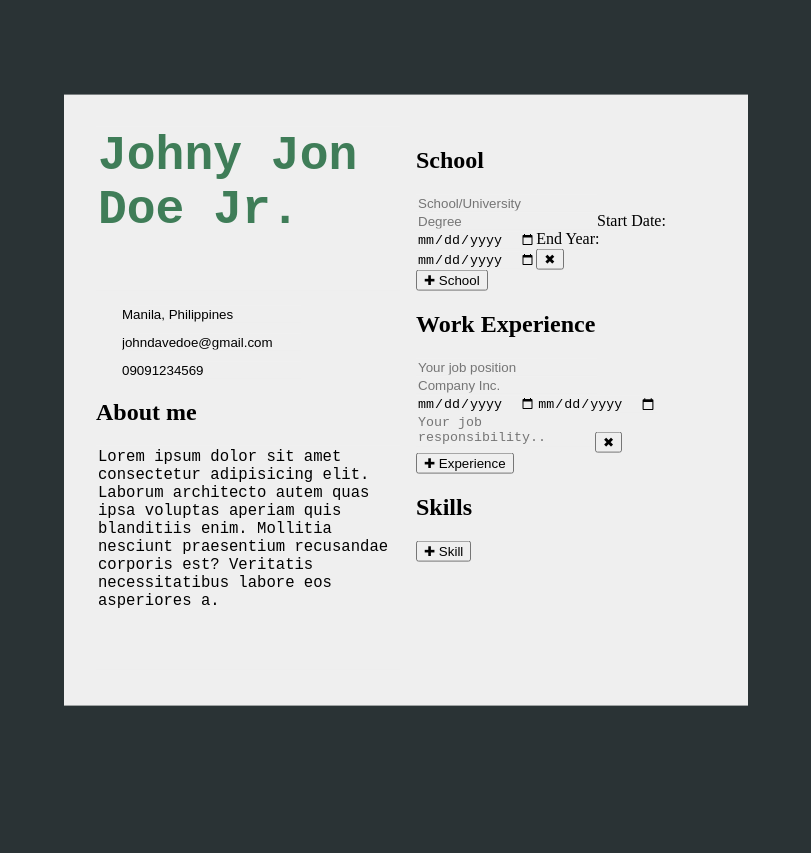
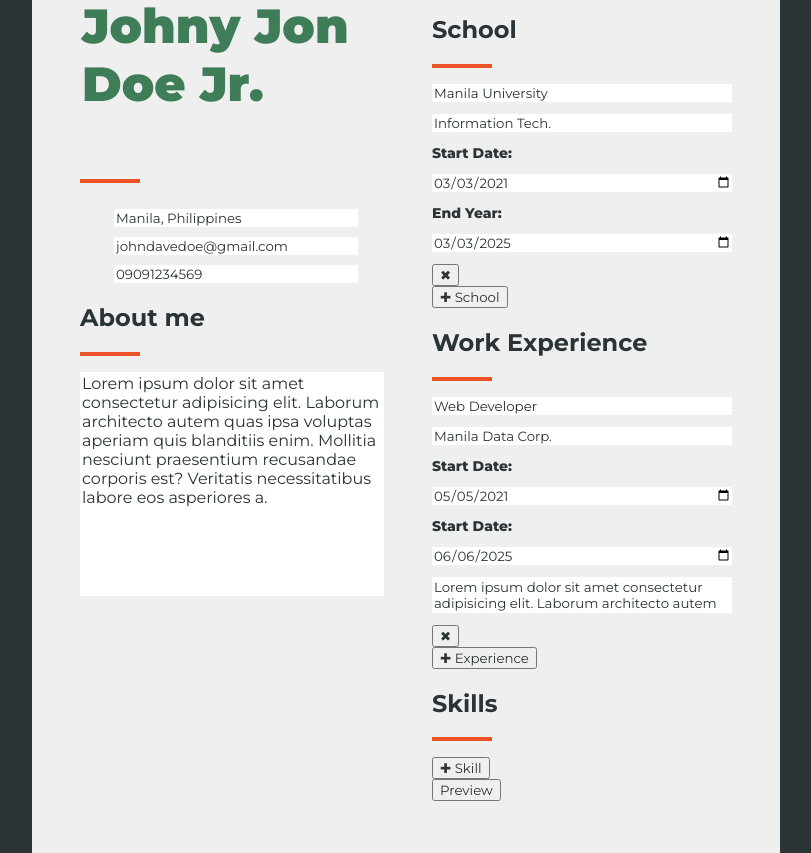
Before and after one commit to xxemat20xx/CV-App, a React (Vite) app: page / in a window 1280 px wide. Shown: the whole page, without its empty margins (234-1045 px from the left). Before the commit the page ends 800 px from the top, so only its background shows below. Built offline with nearby package versions, Linux system fonts and the light colour scheme; some icons are missing.

Commit message:
commit changes 032325

```diff
--- a/src/App.jsx
+++ b/src/App.jsx
@@ -1,9 +1,11 @@
-import { useState } from 'react';
+import { use, useState } from 'react';
 import Summary from './components/Summary';
 import Education from './components/Education';
 import PersonalDetails from './components/PersonalDetails'
 import WorkExperience from './components/WorkExperience';
 import Skills from './components/Skills';
+import PreviewCV from './components/PreviewCV';
+import boxicons from 'boxicons';
 function App() {
   // Handle Personal Info state
   const [personalInfo, setPersonalInfo] = useState({
@@ -24,10 +26,10 @@ function App() {
   // Handle education
   const [educationInfo, setEducationInfo] = useState([
     {
-    school: "",
-    degree: "",
-    startYear: "",
-    endYear: "",
+    school: "Manila University",
+    degree: "Information Tech.",
+    startYear: "2021-03-03",
+    endYear: "2025-03-03",
     }
     ]);
     const handleEducationChange = (updatedEducation) => {
@@ -35,14 +37,21 @@ function App() {
     }
     // Handle Work Experience
     const [workExpInfo, setWorkExpInfo] = useState([
-      {position: "", workplace: "", startYear: "", endYear: "", jobDescription: ""}
+      {position: "Web Developer", workplace: "Manila Data Corp.", startYear: "2021-05-05", endYear: "2025-06-06", jobDescription: "Lorem ipsum dolor sit amet consectetur adipisicing elit. Laborum architecto autem quas ipsa voluptas aperiam quis blanditiis enim. Mollitia nesciunt praesentium recusandae corporis est? Veritatis necessitatibus labore eos asperiores a."}
       ]);
     const handleWorkExpChange = (updatedWork) => {
       setWorkExpInfo(updatedWork);
     }
     //handle skill
     const [skill, setSkill] = useState([]);
+
+    //const handlePreview
+    const [isPreviewOpen, setIsPreviewOpen] = useState(false)
+    const previewCV = () => {
+      setIsPreviewOpen(true);
+    }
   return (
+    <>
       <div className='cv-form'>
             <div className='container'>
             <div className="sidepanel-content">
@@ -54,10 +63,79 @@ function App() {
             <Education educationInfo={educationInfo} onChange={handleEducationChange}/>
             <WorkExperience workExpInfo={workExpInfo} onChange={handleWorkExpChange}/>
             <Skills value={skill} onChange={setSkill}/>
+            <button onClick={previewCV}>Preview</button>
+            </div>
+            </div>
+          {isPreviewOpen && (
+            <PreviewCV onClose={() => setIsPreviewOpen(false)}>
+                <div className="container">
+                    <div className="sidepanel-content">
+                        <div className="personal-info">
+                        <h1 id='personalInfo-name'>{personalInfo.name}</h1>
+                        <div className="underline"></div>
+                        <div className="other-personal-info">
+                            <div className="input-content">
+                            <box-icon type='solid' name='location-plus' color='#3F7D58'></box-icon>
+                            <span>{personalInfo.address}</span>
+                            </div>
+                            <div className="input-content">
+                            <box-icon name='envelope' type='solid' color='#3F7D58' ></box-icon>
+                            <span>{personalInfo.email}</span>
+                            </div>
+                            <div className="input-content">
+                            <box-icon name='phone-call' type='solid' color='#3F7D58'></box-icon>
+                            <span>{personalInfo.contact}</span>
                             </div>
                         </div>
                         </div>
+                        <div className="summary-container">
+                        <h2>About Me</h2>
+                        <div className="underline"></div>
+                        <p>{summary}</p>
+                    </div>
+                    </div>
+
+                    <div className="rightpanel-content">
+                        <h2>Education</h2>
+                        <div className="underline"></div>
+                        {educationInfo.map((edu,index) => (
+                          <div key={index} className='education-container'>
+                              <div>
+                                  <p id='degree'>{edu.degree}</p>
+                                  <p>{edu.school}</p>
+                                  <h4>Start Year:</h4>
+                                  <p>{edu.startYear}</p>
+                                  <h4>End Year:</h4>
+                                  <p>{edu.endYear}</p>
+                              </div>
+                          </div>
+                        ))}
+
+                        {workExpInfo.map((workExp, index) => (
+
+                          <div key={index} className='experience-container'>
+                                  <h2>Work Experience</h2>
+                                  <div className="underline"></div>
+                                <p id='jobPosition'>{workExp.position}</p>
+                                <p>{workExp.workplace}</p>
+                                <h4>Start Date:</h4>
+                                <p>{workExp.startYear}</p>
+                                <h4>End Date:</h4>
+                                <p>{workExp.endYear}</p>
+                                <h4>Job Description</h4>
+                                <p>{workExp.jobDescription}</p>
+                          </div>
+                        ))}
+                    </div>
+                </div>
+
+            </PreviewCV>
+          )}
+    </div>
+
+    </>
   )
 }
 
+
 export default App
--- a/src/components/Education.jsx
+++ b/src/components/Education.jsx
@@ -28,6 +28,7 @@ export default function Education({educationInfo, onChange}) {
     return (
         <div className='education-container'>
             <h2>School</h2>
+            <div className="underline"></div>
             {educationInfo.map((educationInfo, index) => (
                 <div key={index} className="education-entry">
                     <input
@@ -63,10 +64,16 @@ export default function Education({educationInfo, onChange}) {
                         value={educationInfo.endYear}
                         onChange={(e) => handleEducationChange(index, e)}
                     />
+                    <div className="educations-buttons">
                     <button onClick={() => handleRemoveEducationBtn(index)}>&#10006;</button>
+                    </div>
+
                 </div>
             ))}
-            <button onClick={handleAddSchoolBtn}>&#10010; School</button>
+                <div className="educations-buttons">
+                <button onClick={handleAddSchoolBtn}>&#10010; School</button>
+                </div>
+
         </div>
     );
 }
--- a/src/components/PersonalDetails.jsx
+++ b/src/components/PersonalDetails.jsx
@@ -19,9 +19,10 @@ export default function PersonalDetails({ personalInfo, onChange }) {
           placeholder="Enter your name"
         />
       </div>
+      <div className="underline"></div>
       <div className="other-personal-info">
       <div className="input-content">
-      <box-icon type='solid' name='location-plus'></box-icon>
+      <box-icon type='solid' name='location-plus' color='#3F7D58'></box-icon>
       <input type="text"
       name="address"
       value={personalInfo.address}
@@ -30,7 +31,7 @@ export default function PersonalDetails({ personalInfo, onChange }) {
       />
       </div>
       <div className="input-content">
-      <box-icon name='envelope' type='solid' color='#f18e8e' ></box-icon>
+      <box-icon name='envelope' type='solid' color='#3F7D58' ></box-icon>
       <input
         type="email"
         name="email"
@@ -40,7 +41,7 @@ export default function PersonalDetails({ personalInfo, onChange }) {
       />
       </div>
       <div className="input-content">
-      <box-icon name='phone-call' type='solid' ></box-icon>
+      <box-icon name='phone-call' type='solid' color='#3F7D58'></box-icon>
       <input
         type="text"
         name="contact"
--- /dev/null
+++ b/src/components/PreviewCV.jsx
@@ -0,0 +1,12 @@
+import React from 'react'
+
+export default function PreviewCV({onClose, children}) {
+  return (
+    <div className="preview-overlay">
+        <div className="cv-form previewCV-content">
+            {children}
+            <button onClick={onClose} className='btn close-btn'>Close</button>
+        </div>
+    </div>
+  )
+}
--- a/src/components/Skills.jsx
+++ b/src/components/Skills.jsx
@@ -16,6 +16,7 @@ export default function Skills({value, onChange}) {
   return (
     <div className='skills-container'>
         <h2>Skills</h2>
+        <div className="underline"></div>
         {value.map((skill, index) => (
             <div key={index}>
                 <input type="text"
--- a/src/components/Summary.jsx
+++ b/src/components/Summary.jsx
@@ -4,6 +4,7 @@ export default function Summary({value, onChange}) {
   return (
     <div className='summary-container'>
         <h2>About me</h2>
+        <div className="underline"></div>
         <textarea
             placeholder='Write something about yourself...'
             value={value}
--- a/src/components/WorkExperience.jsx
+++ b/src/components/WorkExperience.jsx
@@ -23,8 +23,9 @@ export default function WorkExperience({workExpInfo, onChange}) {
   return (
     <div className='experience-container'>
       <h2>Work Experience</h2>
+      <div className="underline"></div>
         {workExpInfo.map((workExpInfo, index) => (
-            <div key={index}>
+            <div key={index} className="experience-entry">
                 <input type="text"
                 name= "position"
                 value={workExpInfo.position}
@@ -37,14 +38,18 @@ export default function WorkExperience({workExpInfo, onChange}) {
                 onChange={(e) => handleWorkExpChange(index, e)}
                 placeholder='Company Inc.'/>
 
+                <label htmlFor={`startYear-${index}`}>Start Date:</label>
                 <input type="date"
+                 id={`startYear-${index}`}
                 name= "startYear"
                 value={workExpInfo.startYear}
                 onChange={(e) => handleWorkExpChange(index, e)}
                 />
 
+                <label htmlFor={`endYear-${index}`}>Start Date:</label>
                 <input type="date"
                 name= "endYear"
+                id={`endYear-${index}`}
                 value={workExpInfo.endYear}
                 onChange={(e) => handleWorkExpChange(index, e)}
                 />
@@ -52,9 +57,12 @@ export default function WorkExperience({workExpInfo, onChange}) {
                 name="jobDescription"
                 value={workExpInfo.jobDescription}
                 onChange={(e) => handleWorkExpChange(index, e)}
-                placeholder="Your job responsibility.."
+                placeholder="Job Description.."
                 />
-                 <button onClick={() => handleRemoveExperienceBtn(index)}>&#10006;</button>
+                  <div className="experience-buttons">
+                  <button onClick={() => handleRemoveExperienceBtn(index)}>&#10006;</button>
+                  </div>
+
             </div>
         ))}
         <button onClick={handleAddExperienceBtn}>&#10010; Experience</button>
--- a/src/index.css
+++ b/src/index.css
@@ -1,3 +1,5 @@
+@import url('https://fonts.googleapis.com/css2?family=Montserrat:ital,wght@0,100..900;1,100..900&display=swap');
+
 :root{
   --orange: #EC5228;
   --light-orange: #EF9651;
@@ -5,11 +7,33 @@
   --green: #3F7D58;
   --black: #2A3335;
 }
+*{
+  font-family: "Montserrat", sans-serif;
+  font-optical-sizing: auto;
+  font-style: normal;
+  color: var(--black);
+}
 body{
   background-color: var(--black);
   margin: 0;
   padding: 0;
   box-sizing: border-box;
+  font-family: "Montserrat", sans-serif;
+  font-optical-sizing: auto;
+  font-style: normal;
+
+}
+button{
+  cursor: pointer;
+}
+.underline{
+  width: 60px;
+  height: 4px;
+  background-color: var(--orange);
+  margin: 1em 0;
+}
+box-icon{
+  margin-right: 10px;
 }
 .cv-form{
   position: absolute;
@@ -18,6 +42,8 @@ body{
   transform: translate(-50%, -50%);
   background-color: var(--white);
   padding: 2em;
+  min-width: 595px;
+  min-height: 842px;
 }
 .container{
   display: flex;
@@ -26,6 +52,7 @@ body{
 .sidepanel-content,
 .rightpanel-content{
   width: 300px;
+  padding: 1em;
 }
 /* PERSONAL DETAILS CSS */
 .personal-info .name-content textarea{
@@ -36,9 +63,18 @@ body{
   word-wrap: break-word;
   white-space: pre-wrap;
   font-size: 3rem;
-  font-weight: bold;
+  font-weight: 900;
   overflow: hidden;
   color: var(--green);
+  background-color: transparent;
+}
+#personalInfo-name{
+  color: var(--green);
+  font-weight: 800;
+  font-size: 3.4rem;
+}
+.other-personal-info input{
+  width: 80%;
 }
 /* ABOUT ME CSS */
 .summary-container textarea{
@@ -48,12 +84,47 @@ body{
   overflow-wrap: break-word;
   word-wrap: break-word;
   white-space: pre-wrap;
-  font-size: 1.2em;
-  overflow: hidden;
+  font-size: 1em;
+
+
+}
+/* EDUCATION CSS */
+.education-container{
+  width: 100%;
+
+}
+#degree,
+#jobPosition{
+  font-weight: 800;
+  font-size: 18px;
+  color: var(--green);
+}
+.education-entry,
+.experience-entry{
+  display: flex;
+  flex-direction: column;
+  gap: 12px;
+}
+.education-entry label,
+.experience-container label{
+  font-size: 14px;
+  font-weight: 800;
+}
+/* PREVIEW CSS */
+.preview-overlay{
+  position: fixed;
+  top: 0;
+  left: 0;
+  width: 100%;
+  height: 100%;
+  background: rgba(0, 0, 0, 0.5);
+  display: flex;
+  justify-content: center;
+  align-items: center;
 }
 input, textarea{ /* reset */
   border: none;
   outline: none;
   resize: none;
-  background-color: var(--white);
+  /* background-color: var(--white); */
 }
```
Lines whose indentation alone changed are shown as unchanged.
